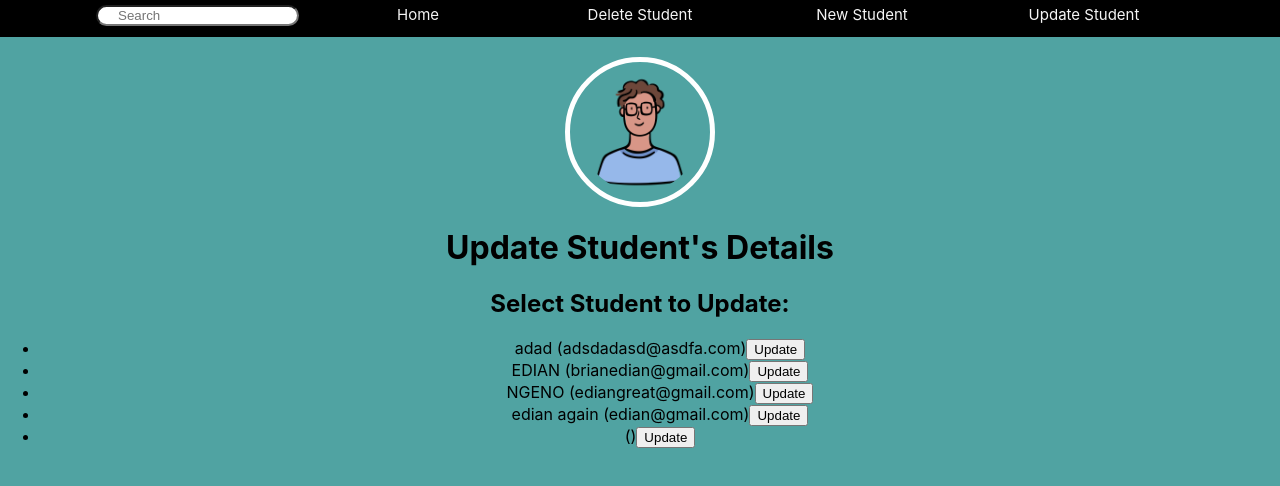
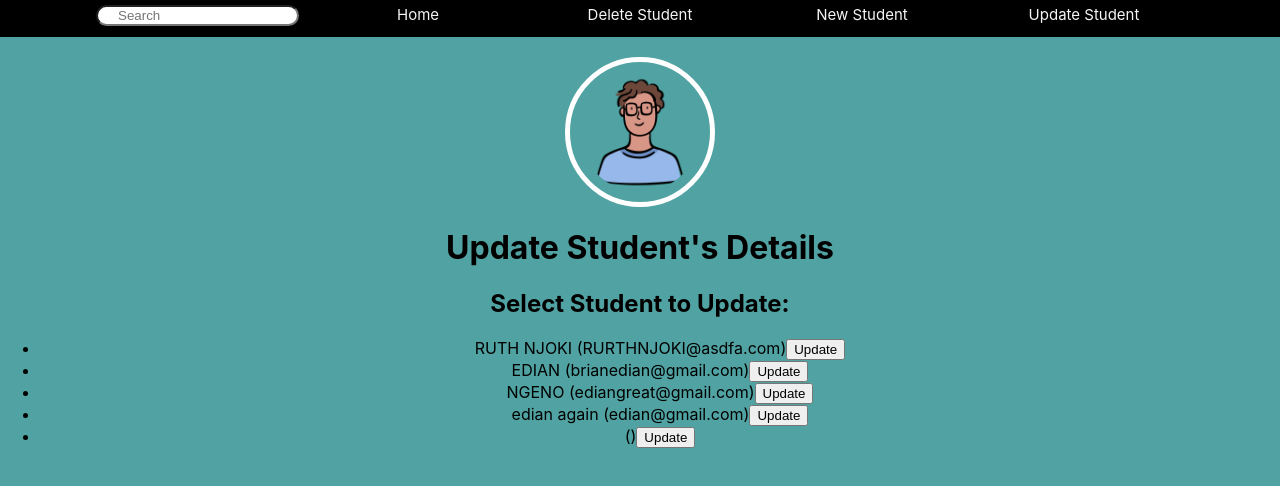
Before and after one commit to otundoMjoseph/EduGo, a React (Create React App) app in the folder edugo/: page /update in a window 1280 px wide. Shown: the top 486 px of the page. Built offline with nearby package versions, Linux system fonts and the light colour scheme; data requests are answered from the project's data file; the HTML template or start-up script is replaced by a standard one.

Commit message:
finished on updateStudent.js

```diff
--- a/edugo/db.json
+++ b/edugo/db.json
@@ -2,8 +2,8 @@
   "students": [
     {
       "id": "1",
-      "name": "adad",
-      "email": "adsdadasd@asdfa.com"
+      "name": "RUTH NJOKI",
+      "email": "RURTHNJOKI@asdfa.com"
     },
     {
       "id": "2",
--- a/edugo/src/UpdateStudent.js
+++ b/edugo/src/UpdateStudent.js
@@ -8,7 +8,7 @@ export default function UpdateStudent() {
   const [student, setStudent] = useState({
     name: '',
     email: '',
-    // Add other fields as needed
+
   });
 
   useEffect(() => {
@@ -35,6 +35,7 @@ export default function UpdateStudent() {
     setSelectedStudentId(id);
   };
 
+  //HANDLE CHANGE ON EVENT
   const handleChange = (e) => {
     setStudent({...student, [e.target.name]: e.target.value });
 
```
